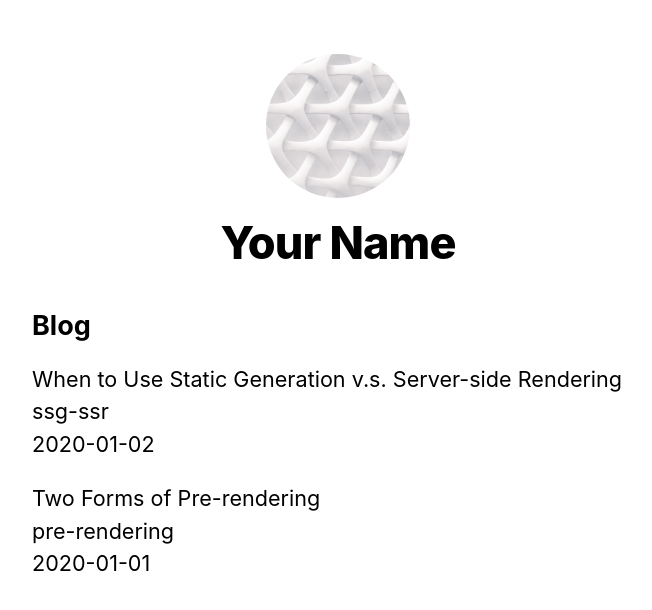
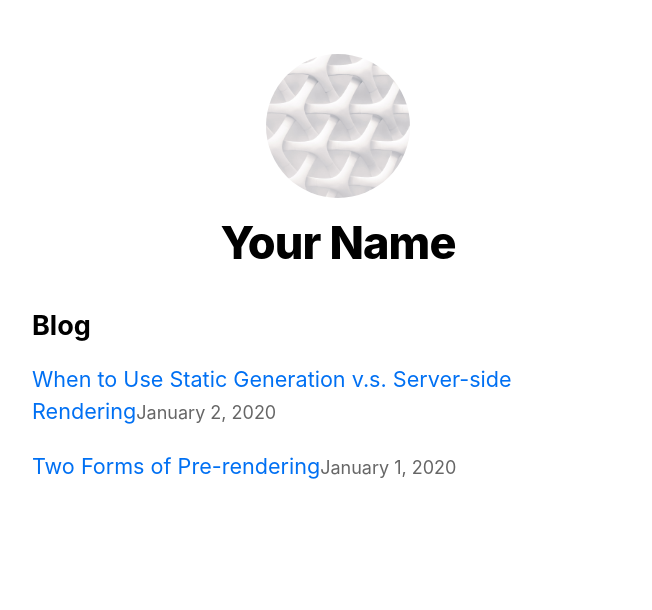
Before and after one commit to denelvis/edu_nextjs, a Next.js app: page / in a window 1280 px wide. Shown: the top 610 px of the page, without its empty margins (302-954 px from the left). Built offline with nearby package versions, Linux system fonts and the light colour scheme.

Commit message:
added link to home page

```diff
--- a/lib/posts.js
+++ b/lib/posts.js
@@ -9,7 +9,7 @@
 export function getSortedPostsData() {
   const fileName = fs.readdirSync(postsDirectory);
   const allPostsData = fileName.map((fileName) => {
-    const id = fileName.replace(/\.md$/, "");
+    const slug = fileName.replace(/\.md$/, "");
 
     const fullPath = path.join(postsDirectory, fileName);
     const fileContents = fs.readFileSync(fullPath, "utf8");
@@ -17,7 +17,7 @@
     const matterResult = matter(fileContents);
 
     return {
-      id,
+      slug,
       ...matterResult.data,
     };
   });
--- a/pages/index.js
+++ b/pages/index.js
@@ -1,5 +1,7 @@
 import Head from "next/head";
+import Link from "next/link";
 import Layout, { siteTitle } from "../components/layout";
+import Date from "../components/date";
 import { getSortedPostsData } from "../lib/posts";
 import utilStyles from "../styles/utils.module.css";
 
@@ -21,13 +23,14 @@
       <section className={`${utilStyles.headingMd} ${utilStyles.padding1px}`}>
         <h2 className={utilStyles.headingLg}>Blog</h2>
         <ul className={utilStyles.list}>
-          {allPostsData.map(({ id, date, title }) => (
-            <li className={utilStyles.listItem} key={id}>
-              {title}
-              <br />
-              {id}
-              <br />
-              {date}
+          {allPostsData.map(({ slug, date, title }) => (
+            <li className={utilStyles.listItem} key={slug}>
+              <Link href={`/posts/${slug}`}>
+                <a>{title}</a>
+              </Link>
+              <small className={utilStyles.lightText}>
+                <Date dateString={date} />
+              </small>
             </li>
           ))}
         </ul>
```
